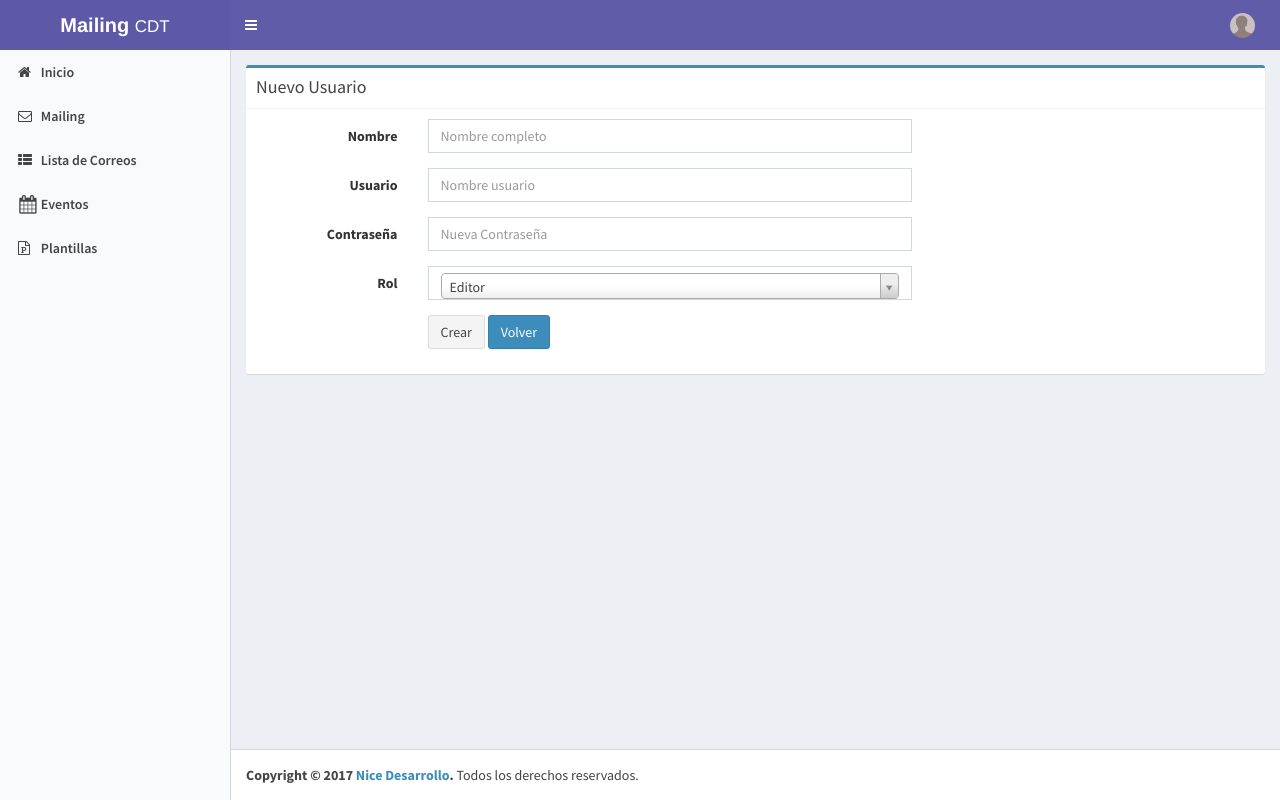
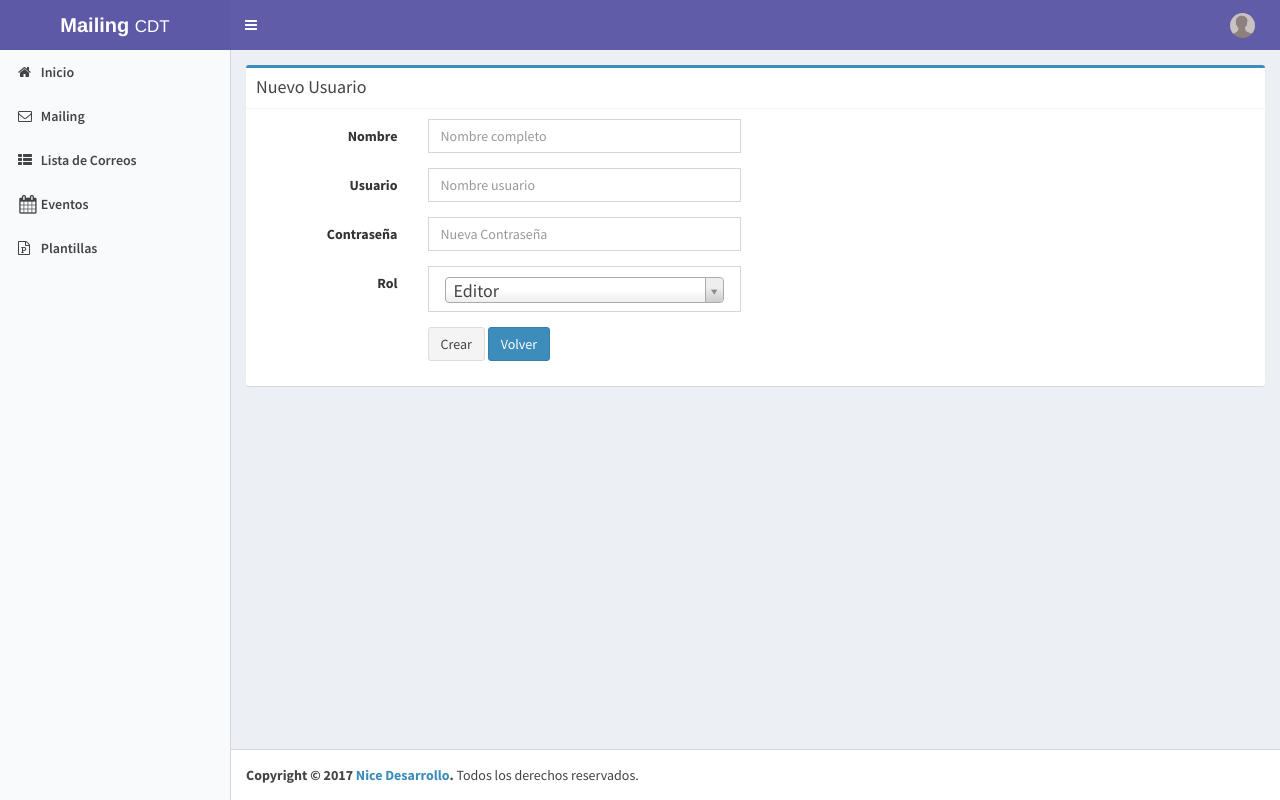
Before and after one commit to samuelmontoyag/Mailer_CDT, a Flask app: template templates/auth/create_user.html in a window 1280 px wide. Run offline with Flask 2, Linux system fonts and the light colour scheme; the template is opened without the code that fills it, so the values that code supplies are empty; parts of the project's set-up code (start-up, migrations or seed data) failed here and were passed over; some libraries are stand-ins or nearby versions.

Commit message:
Se modifica el formulario de crear usuario.

```diff
--- a/templates/auth/create_user.html
+++ b/templates/auth/create_user.html
@@ -24,26 +24,26 @@
 
     <div class="form-group">
         <label class="col-sm-2 control-label">Nombre</label>
-        <div class="col-sm-6">
+        <div class="col-sm-4">
             <input type="text" name="user_name" placeholder="Nombre completo" class="form-control" value="{{user_name}}">
         </div>
     </div>
     <div class="form-group">
         <label class="col-sm-2 control-label">Usuario</label>
-        <div class="col-sm-6">
+        <div class="col-sm-4">
             <input type="text" name="user_login" placeholder="Nombre usuario" class="form-control" value="{{user_login}}">
         </div>
     </div>
     <div class="form-group">
         <label class="col-sm-2 control-label">Contraseña</label>
-        <div class="col-sm-6">
+        <div class="col-sm-4">
             <input type="text" name="user_pass" placeholder="Nueva Contraseña" class="form-control">
         </div>
     </div>
     <div class="form-group">
         <label for="emailList" class="col-sm-2 control-label">Rol</label>
-        <div class="col-sm-6">
-            <select name="user_role"  class="form-control">
+        <div class="col-sm-4">
+            <select name="user_role"  class="form-control input-lg">
                 <option value="editor">Editor</option>
                 <option value="Admin" {% if user_role == "Admin" %}selected{% endif%}>Admin</option>
             </select>
```
